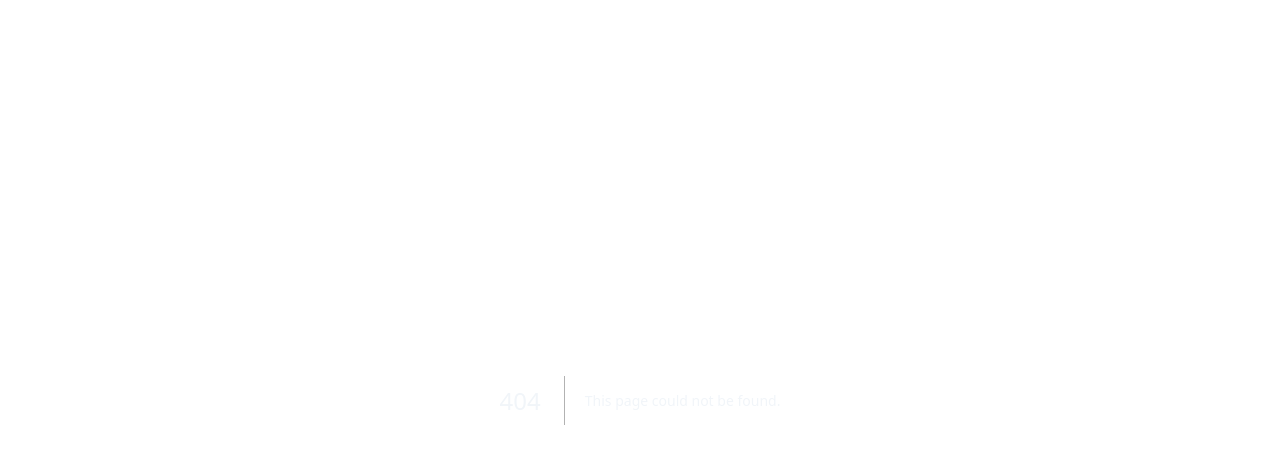
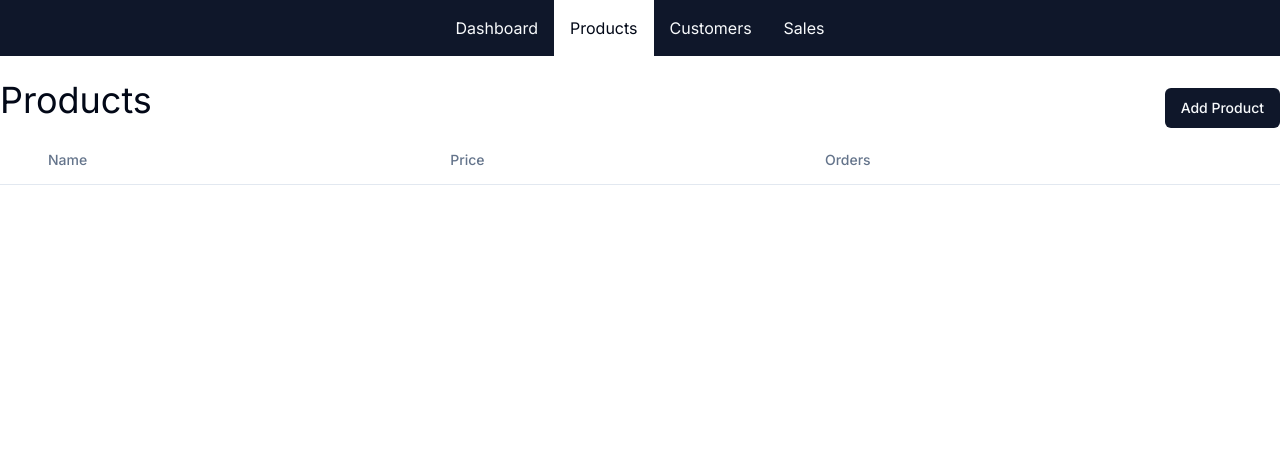
Before and after one commit to Vlad-stackover/E-commerce, a Next.js app in the folder ecommerce/: page /admin/products in a window 1280 px wide. Before the commit this address had no page. Shown: the top 464 px of the page. Built offline with nearby package versions, Linux system fonts and the light colour scheme.

Commit message:
Products Section in Dashboard

```diff
--- a/ecommerce/package.json
+++ b/ecommerce/package.json
@@ -10,6 +10,7 @@
   },
   "dependencies": {
     "@prisma/client": "^5.21.1",
+    "@radix-ui/react-slot": "^1.1.0",
     "class-variance-authority": "^0.7.0",
     "classnames": "^2.5.1",
     "clsx": "^2.1.1",
--- /dev/null
+++ b/ecommerce/src/app/admin/_components/PageHeader.tsx
@@ -0,0 +1,5 @@
+import { ReactNode } from "react";
+
+export function PageHeader({children}: {children: ReactNode}){
+    return <h1 className="text-4xl mb-4">{children}</h1>
+}
--- a/ecommerce/src/app/admin/layout.tsx
+++ b/ecommerce/src/app/admin/layout.tsx
@@ -2,6 +2,8 @@
 import cn from 'classnames';
 import { Inter } from 'next/font/google';
 
+
+export const dynamic = "force-dynamic"
 
 const inter = Inter({ subsets: ["latin"], variable: "--font-sans" });
 
--- /dev/null
+++ b/ecommerce/src/app/admin/loading.tsx
@@ -0,0 +1,7 @@
+import { Loader2 } from "lucide-react";
+
+export default function AdminLoading(){
+    return <div className="flex justify-center">
+        <Loader2 className="size-24 animate-spin"></Loader2>
+    </div>
+}
--- a/ecommerce/src/app/admin/page.tsx
+++ b/ecommerce/src/app/admin/page.tsx
@@ -7,12 +7,15 @@
 } from "@/components/ui/card";
 import db from "@/db/db";
 import { formatCurrency, formatNumber } from "@/lib/formatters";
+import { resolve } from "path";
 
 async function getSalesData() {
     const data = await db.order.aggregate({
         _sum: { pricePaidInCents: true },
         _count: true
     })
+
+
     return {
         amount: (data._sum.pricePaidInCents || 0) / 100,
         numberOfSales: data._count
@@ -43,7 +46,6 @@
 
     return{ activeCount, inactiveCount }
 }
-
 
 export default async function AdminDashboard() {
     const [salesData, userData, productData] = await Promise.all([
--- /dev/null
+++ b/ecommerce/src/app/admin/products/page.tsx
@@ -0,0 +1,40 @@
+import { Button } from "@/components/ui/button";
+import { PageHeader } from "../_components/PageHeader";
+import Link from "next/link";
+import { Table, TableHead, TableHeader, TableRow } from "@/components/ui/table";
+
+export default function AdminProductsPage(){
+    return (
+        <>
+
+        <div className="flex justify-between items-center gap-4">
+            <PageHeader>Products</PageHeader>
+            <Button asChild>
+                <Link href="/admin/products/new">Add Product</Link>
+            </Button>
+        </div>
+            <ProductsTable />
+        </>
+    )
+}
+
+function ProductsTable(){
+    return(
+        <Table>
+                <TableHeader>
+                    <TableRow>
+                        <TableHead className="w-0">
+                            <span className="sr-only">Available For Purchase</span>
+                        </TableHead>
+                        <TableHead>Name</TableHead>
+                        <TableHead>Price</TableHead>
+                        <TableHead>Orders</TableHead>
+                        <TableHead className="w-0">
+                            <span className="sr-only">Actions</span>
+                        </TableHead>
+                    </TableRow>
+                </TableHeader>
+        </Table>
+    )
+
+}
--- a/ecommerce/src/app/layout.tsx
+++ b/ecommerce/src/app/layout.tsx
@@ -9,6 +9,8 @@
 export const metadata: Metadata = {
   title: "Create Next App",
   description: "Generated by create next app",
+  keywords: ["Next.js", "React", "Tailwind CSS", "Inter font"],
+
 };
 
 export default function RootLayout({
@@ -20,7 +22,7 @@
     <html lang="en">
       <body
         className={cn(
-          "bg-background text-slate-100 min-h-screen font-sans antialiased", inter.variable
+          "bg-background  min-h-screen font-sans antialiased", inter.variable
         )}
       >
         {children}
--- /dev/null
+++ b/ecommerce/src/components/ui/button.tsx
@@ -0,0 +1,56 @@
+import * as React from "react"
+import { Slot } from "@radix-ui/react-slot"
+import { cva, type VariantProps } from "class-variance-authority"
+
+import { cn } from "@/lib/utils"
+
+const buttonVariants = cva(
+  "inline-flex items-center justify-center gap-2 whitespace-nowrap rounded-md text-sm font-medium ring-offset-background transition-colors focus-visible:outline-none focus-visible:ring-2 focus-visible:ring-ring focus-visible:ring-offset-2 disabled:pointer-events-none disabled:opacity-50 [&_svg]:pointer-events-none [&_svg]:size-4 [&_svg]:shrink-0",
+  {
+    variants: {
+      variant: {
+        default: "bg-primary text-primary-foreground hover:bg-primary/90",
+        destructive:
+          "bg-destructive text-destructive-foreground hover:bg-destructive/90",
+        outline:
+          "border border-input bg-background hover:bg-accent hover:text-accent-foreground",
+        secondary:
+          "bg-secondary text-secondary-foreground hover:bg-secondary/80",
+        ghost: "hover:bg-accent hover:text-accent-foreground",
+        link: "text-primary underline-offset-4 hover:underline",
+      },
+      size: {
+        default: "h-10 px-4 py-2",
+        sm: "h-9 rounded-md px-3",
+        lg: "h-11 rounded-md px-8",
+        icon: "h-10 w-10",
+      },
+    },
+    defaultVariants: {
+      variant: "default",
+      size: "default",
+    },
+  }
+)
+
+export interface ButtonProps
+  extends React.ButtonHTMLAttributes<HTMLButtonElement>,
+    VariantProps<typeof buttonVariants> {
+  asChild?: boolean
+}
+
+const Button = React.forwardRef<HTMLButtonElement, ButtonProps>(
+  ({ className, variant, size, asChild = false, ...props }, ref) => {
+    const Comp = asChild ? Slot : "button"
+    return (
+      <Comp
+        className={cn(buttonVariants({ variant, size, className }))}
+        ref={ref}
+        {...props}
+      />
+    )
+  }
+)
+Button.displayName = "Button"
+
+export { Button, buttonVariants }
--- /dev/null
+++ b/ecommerce/src/components/ui/table.tsx
@@ -0,0 +1,117 @@
+import * as React from "react"
+
+import { cn } from "@/lib/utils"
+
+const Table = React.forwardRef<
+  HTMLTableElement,
+  React.HTMLAttributes<HTMLTableElement>
+>(({ className, ...props }, ref) => (
+  <div className="relative w-full overflow-auto">
+    <table
+      ref={ref}
+      className={cn("w-full caption-bottom text-sm", className)}
+      {...props}
+    />
+  </div>
+))
+Table.displayName = "Table"
+
+const TableHeader = React.forwardRef<
+  HTMLTableSectionElement,
+  React.HTMLAttributes<HTMLTableSectionElement>
+>(({ className, ...props }, ref) => (
+  <thead ref={ref} className={cn("[&_tr]:border-b", className)} {...props} />
+))
+TableHeader.displayName = "TableHeader"
+
+const TableBody = React.forwardRef<
+  HTMLTableSectionElement,
+  React.HTMLAttributes<HTMLTableSectionElement>
+>(({ className, ...props }, ref) => (
+  <tbody
+    ref={ref}
+    className={cn("[&_tr:last-child]:border-0", className)}
+    {...props}
+  />
+))
+TableBody.displayName = "TableBody"
+
+const TableFooter = React.forwardRef<
+  HTMLTableSectionElement,
+  React.HTMLAttributes<HTMLTableSectionElement>
+>(({ className, ...props }, ref) => (
+  <tfoot
+    ref={ref}
+    className={cn(
+      "border-t bg-muted/50 font-medium [&>tr]:last:border-b-0",
+      className
+    )}
+    {...props}
+  />
+))
+TableFooter.displayName = "TableFooter"
+
+const TableRow = React.forwardRef<
+  HTMLTableRowElement,
+  React.HTMLAttributes<HTMLTableRowElement>
+>(({ className, ...props }, ref) => (
+  <tr
+    ref={ref}
+    className={cn(
+      "border-b transition-colors hover:bg-muted/50 data-[state=selected]:bg-muted",
+      className
+    )}
+    {...props}
+  />
+))
+TableRow.displayName = "TableRow"
+
+const TableHead = React.forwardRef<
+  HTMLTableCellElement,
+  React.ThHTMLAttributes<HTMLTableCellElement>
+>(({ className, ...props }, ref) => (
+  <th
+    ref={ref}
+    className={cn(
+      "h-12 px-4 text-left align-middle font-medium text-muted-foreground [&:has([role=checkbox])]:pr-0",
+      className
+    )}
+    {...props}
+  />
+))
+TableHead.displayName = "TableHead"
+
+const TableCell = React.forwardRef<
+  HTMLTableCellElement,
+  React.TdHTMLAttributes<HTMLTableCellElement>
+>(({ className, ...props }, ref) => (
+  <td
+    ref={ref}
+    className={cn("p-4 align-middle [&:has([role=checkbox])]:pr-0", className)}
+    {...props}
+  />
+))
+TableCell.displayName = "TableCell"
+
+const TableCaption = React.forwardRef<
+  HTMLTableCaptionElement,
+  React.HTMLAttributes<HTMLTableCaptionElement>
+>(({ className, ...props }, ref) => (
+  <caption
+    ref={ref}
+    className={cn("mt-4 text-sm text-muted-foreground", className)}
+    {...props}
+  />
+))
+TableCaption.displayName = "TableCaption"
+
+export {
+  Table,
+  TableHeader,
+  TableBody,
+  TableFooter,
+  TableHead,
+  TableRow,
+  TableCell,
+  TableCaption,
+}
--- a/ecommerce/tailwind.config.ts
+++ b/ecommerce/tailwind.config.ts
@@ -1,4 +1,5 @@
 import type { Config } from "tailwindcss";
+import { fontFamily } from "tailwindcss/defaultTheme"
 
 const config: Config = {
     darkMode: ["class"],
@@ -9,6 +10,9 @@
   ],
   theme: {
   	extend: {
+		fontFamily: {
+			sans: ["var(--font-sans)", ...fontFamily.sans]
+		},
   		colors: {
   			background: 'hsl(var(--background))',
   			foreground: 'hsl(var(--foreground))',
```
Also changed, not shown: 2 other files (tests, documents, lock files or other folders).
